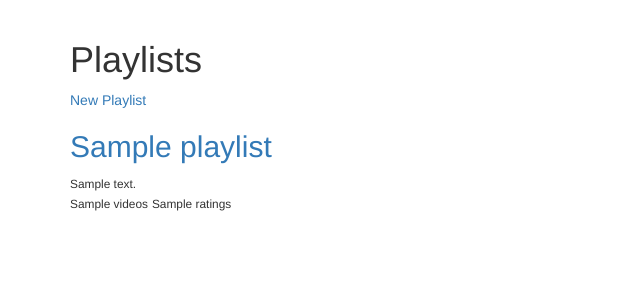
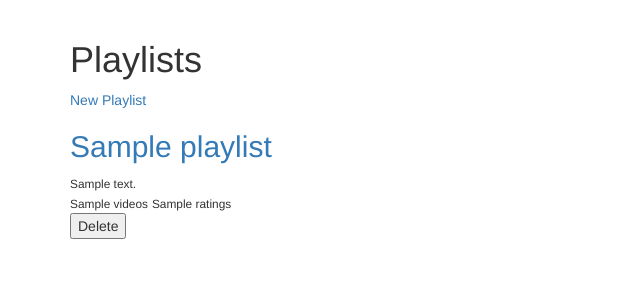
Before and after one commit to ChrisBarnes2000-MS-DU/Playlister_Tutorial, a Flask app: page / in a window 1280 px wide. Shown: the part 52-352 px from the top of the page, without its empty margins (0-640 px from the left). Run offline with Flask 2, Linux system fonts and the light colour scheme; a database or web service that is not in the repository returns one stand-in record (values such as "Sample title"); some libraries are stand-ins or nearby versions.

Commit message:
tempt delete button

```diff
--- a/templates/playlists_index.html
+++ b/templates/playlists_index.html
@@ -14,6 +14,11 @@
                     <small>{{ playlist.description }}</small>
                     <br><small>{{ playlist.videos }}</small>
                     <small>{{ playlist.ratings }}</small>
+                    <div class="form-group">
+                        <form method='POST' action='/playlists/{{ playlist._id }}/delete'>
+                            <button type='submit'>Delete</button>
+                        </form>
+                    </div>
                 </div> <!-- end card body -->
             </div> <!-- end card -->
         </div> <!-- end col -->
```
